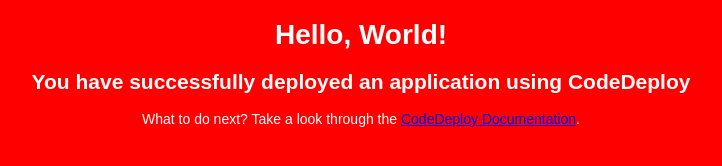
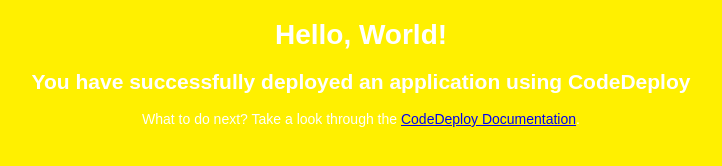
Before and after one commit to Munehiro-Katakura/aws-codedeploy-windows, a plain HTML site: page index.html in a window 1280 px wide. Shown: the whole page, without its empty margins (279-1001 px from the left). Drawn offline with Linux system fonts and the light colour scheme.

Commit message:
bgcolor yellow

```diff
--- a/index.html
+++ b/index.html
@@ -5,7 +5,7 @@
   <style>
     body {
       color: #ffffff;
-      background-color: #FF0000;
+      background-color: #FFF000;
       font-family: Arial, sans-serif;
       font-size:14px;
     }
```
